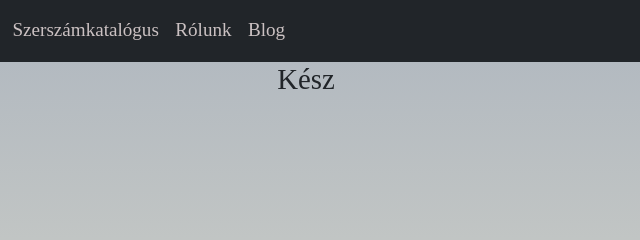
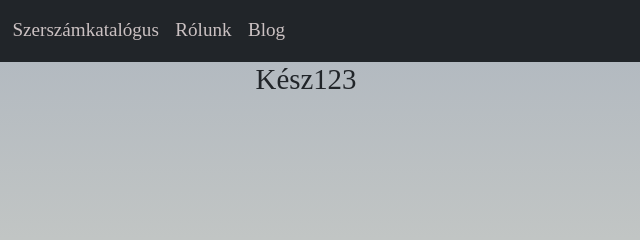
Before and after one commit to docziadrian/fas_oldal, a plain HTML site: page weboldalak/fooldal.html in a window 1280 px wide. Shown: the top 240 px of the page, 334-974 px from the left. Drawn offline with nearby package versions, Linux system fonts and the light colour scheme; a web font is replaced by a local one.

Commit message:
teszt231

```diff
--- a/weboldalak/fooldal.html
+++ b/weboldalak/fooldal.html
@@ -9,7 +9,7 @@
     </nav>
 
             <div class="text-center">
-                <h3 class="p">Kész</h3>
+                <h3 class="p">Kész123</h3>
             </div>
 
     <script src="/bevasarlo-kosar/kosar_szamlalo.js"></script>
```
